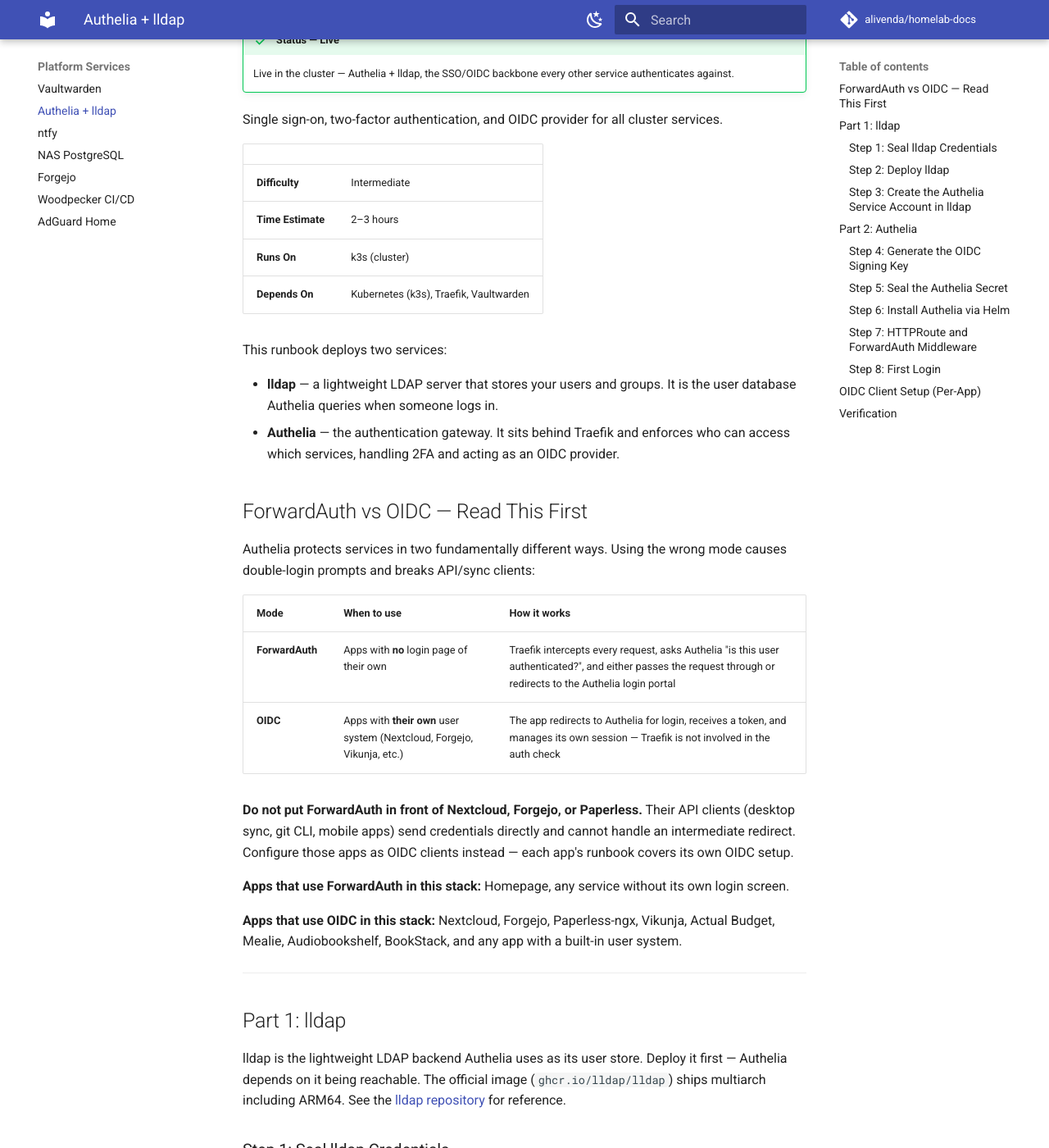
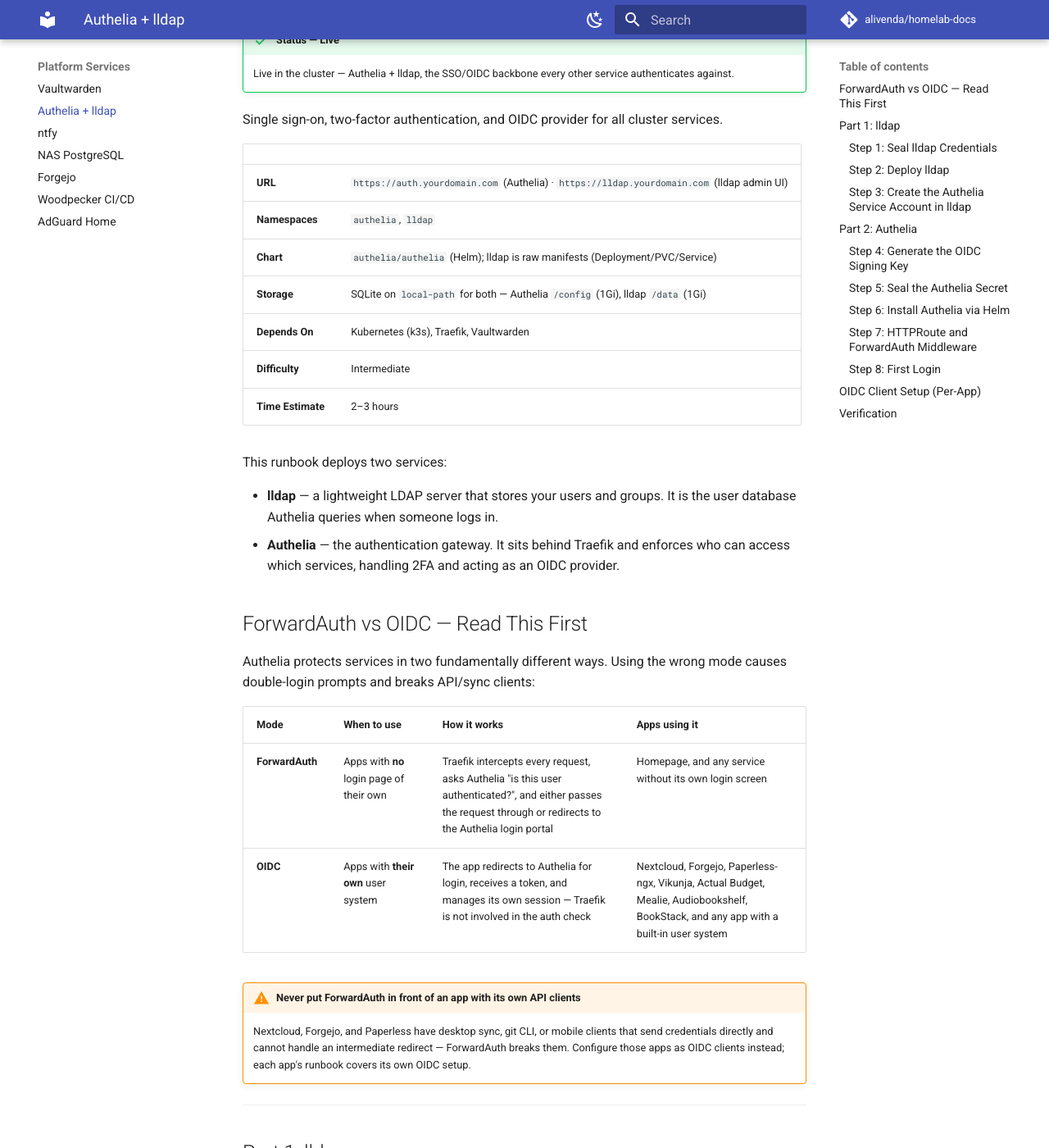
Before and after one commit to alivenda/homelab-docs, an MkDocs documentation site: the page built from docs/authelia.md, in a window 1280 px wide and 1400 px high, scrolled down 198 px. Shown: the whole window at 82% size. Built offline with MkDocs 1.6.1 and Material for MkDocs 9.7.7, drawn with Linux system fonts in a browser that asks for light colours; comment, search, counter and statistics services are not loaded.

Commit message:
docs: restyle platform pages to STYLE.md
Enrich facts tables (URL/namespace/chart/storage/auth) to match the
forgejo.md exemplar, move content trailing after Verification back
into page order, fold restated prose into its table, and collapse
the nas-postgres backup script + systemd units per the backups.md
pattern.

```diff
--- a/docs/authelia.md
+++ b/docs/authelia.md
@@ -7,10 +7,13 @@ Single sign-on, two-factor authentication, and OIDC provider for all cluster ser
 
 | | |
 |---|---|
+| **URL** | `https://auth.yourdomain.com` (Authelia) · `https://lldap.yourdomain.com` (lldap admin UI) |
+| **Namespaces** | `authelia`, `lldap` |
+| **Chart** | `authelia/authelia` (Helm); lldap is raw manifests (Deployment/PVC/Service) |
+| **Storage** | SQLite on `local-path` for both — Authelia `/config` (1Gi), lldap `/data` (1Gi) |
+| **Depends On** | Kubernetes (k3s), Traefik, Vaultwarden |
 | **Difficulty** | Intermediate |
 | **Time Estimate** | 2–3 hours |
-| **Runs On** | k3s (cluster) |
-| **Depends On** | Kubernetes (k3s), Traefik, Vaultwarden |
 
 This runbook deploys two services:
 
@@ -21,16 +24,13 @@ This runbook deploys two services:
 
 Authelia protects services in two fundamentally different ways. Using the wrong mode causes double-login prompts and breaks API/sync clients:
 
-| Mode | When to use | How it works |
-|------|-------------|-------------|
-| **ForwardAuth** | Apps with **no** login page of their own | Traefik intercepts every request, asks Authelia "is this user authenticated?", and either passes the request through or redirects to the Authelia login portal |
-| **OIDC** | Apps with **their own** user system (Nextcloud, Forgejo, Vikunja, etc.) | The app redirects to Authelia for login, receives a token, and manages its own session — Traefik is not involved in the auth check |
+| Mode | When to use | How it works | Apps using it |
+|------|-------------|-------------|----------------|
+| **ForwardAuth** | Apps with **no** login page of their own | Traefik intercepts every request, asks Authelia "is this user authenticated?", and either passes the request through or redirects to the Authelia login portal | Homepage, and any service without its own login screen |
+| **OIDC** | Apps with **their own** user system | The app redirects to Authelia for login, receives a token, and manages its own session — Traefik is not involved in the auth check | Nextcloud, Forgejo, Paperless-ngx, Vikunja, Actual Budget, Mealie, Audiobookshelf, BookStack, and any app with a built-in user system |
 
-**Do not put ForwardAuth in front of Nextcloud, Forgejo, or Paperless.** Their API clients (desktop sync, git CLI, mobile apps) send credentials directly and cannot handle an intermediate redirect. Configure those apps as OIDC clients instead — each app's runbook covers its own OIDC setup.
-
-**Apps that use ForwardAuth in this stack:** Homepage, any service without its own login screen.
-
-**Apps that use OIDC in this stack:** Nextcloud, Forgejo, Paperless-ngx, Vikunja, Actual Budget, Mealie, Audiobookshelf, BookStack, and any app with a built-in user system.
+!!! warning "Never put ForwardAuth in front of an app with its own API clients"
+    Nextcloud, Forgejo, and Paperless have desktop sync, git CLI, or mobile clients that send credentials directly and cannot handle an intermediate redirect — ForwardAuth breaks them. Configure those apps as OIDC clients instead; each app's runbook covers its own OIDC setup.
 
 ---
 
```
Also changed, not shown: docs/adguard-home.md (+5 -2 lines), docs/nas-postgres.md (+48 -42 lines), docs/ntfy.md (+17 -13 lines), docs/vaultwarden.md (+10 -5 lines), docs/woodpecker.md (+7 -2 lines).
